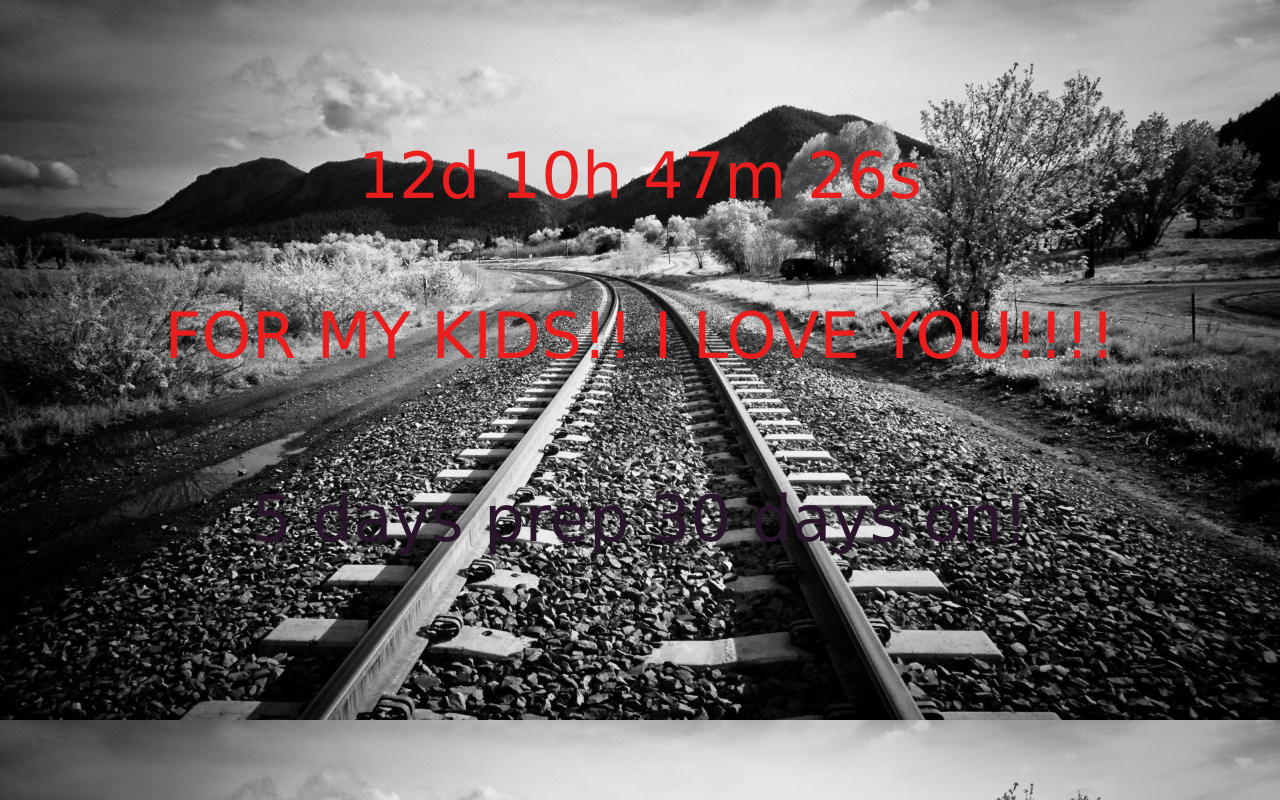
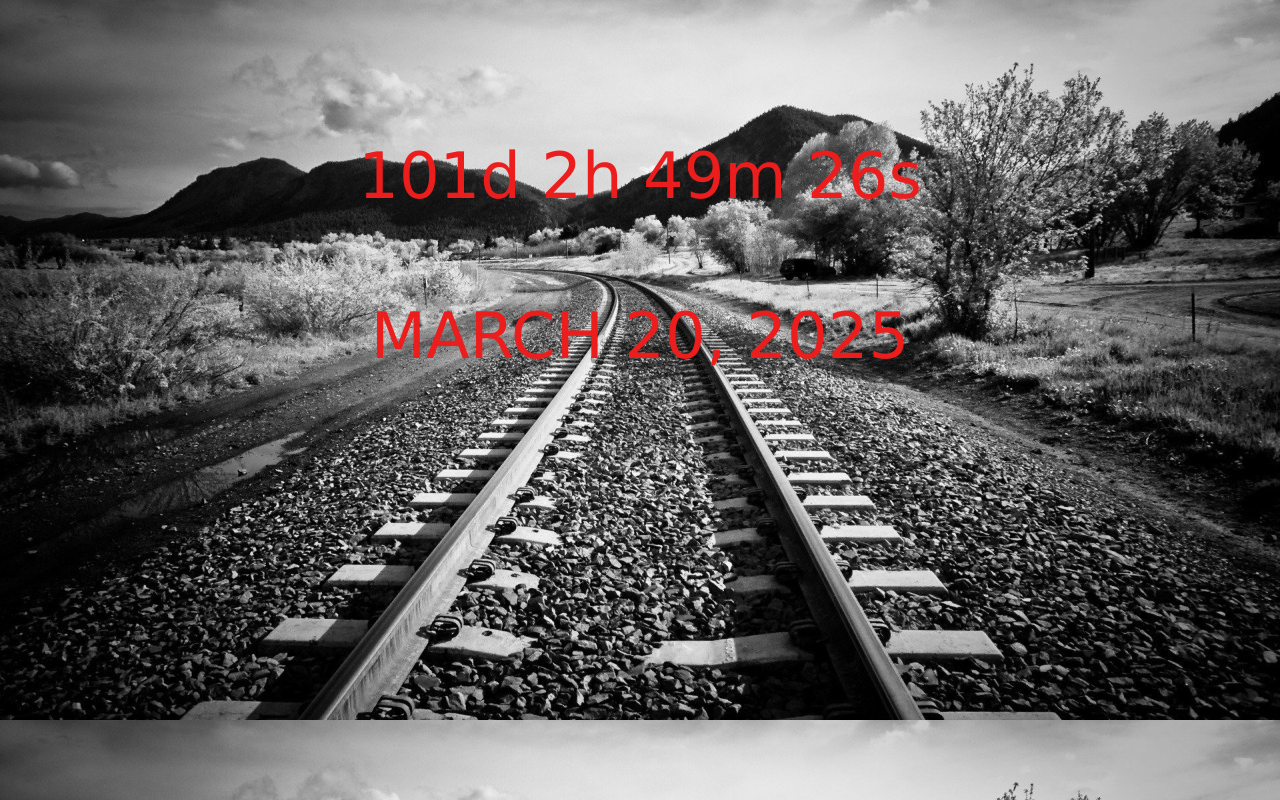
Before and after one commit to throwchris/countdown, a plain HTML site: page index.html in a window 1280 px wide. Drawn offline with nearby package versions, Linux system fonts and the light colour scheme; a web font is replaced by a local one.

Commit message:
Update index.html

```diff
--- a/index.html
+++ b/index.html
@@ -25,13 +25,13 @@ body {
 
   <div class="w3-container w3-padding-64">
  <p class="text-align: center; font-effect-fire glow w3-mobile"></p>
-<p id="demo" class="font-effect-fire glow w3-mobile">I CAN DO HARD THINGS</p>
-    <p id="demo" class="font-effect-fire glow w3-mobile">FOR MY KIDS!! I LOVE YOU!!!!</p><br>
-<p class="font-effect-fire glow2 w3-mobile">5 days prep 30 days on!</p>
+<p id="demo" class="font-effect-fire glow w3-mobile">SPRING TIME</p>
+    <p id="demo" class="font-effect-fire glow w3-mobile">MARCH 20, 2025</p><br>
+<p class="font-effect-fire glow2 w3-mobile"></p>
 </div>
 <script>
 // Set the date we're counting down to
-var countDownDate = new Date("Dec 21, 2024 12:00:00").getTime();
+var countDownDate = new Date("March 20, 2025 4:02:00").getTime();
 
 // Update the count down every 1 second
 var x = setInterval(function() {
```
